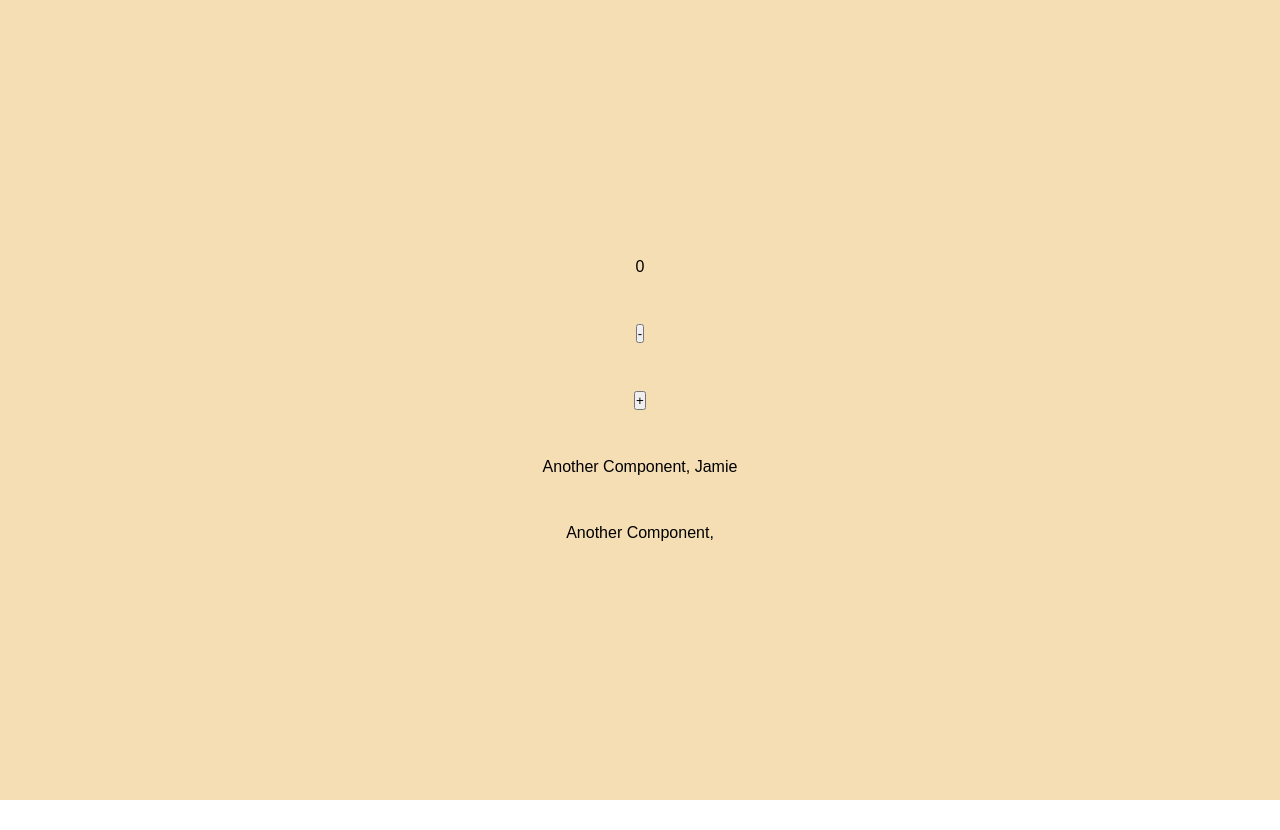
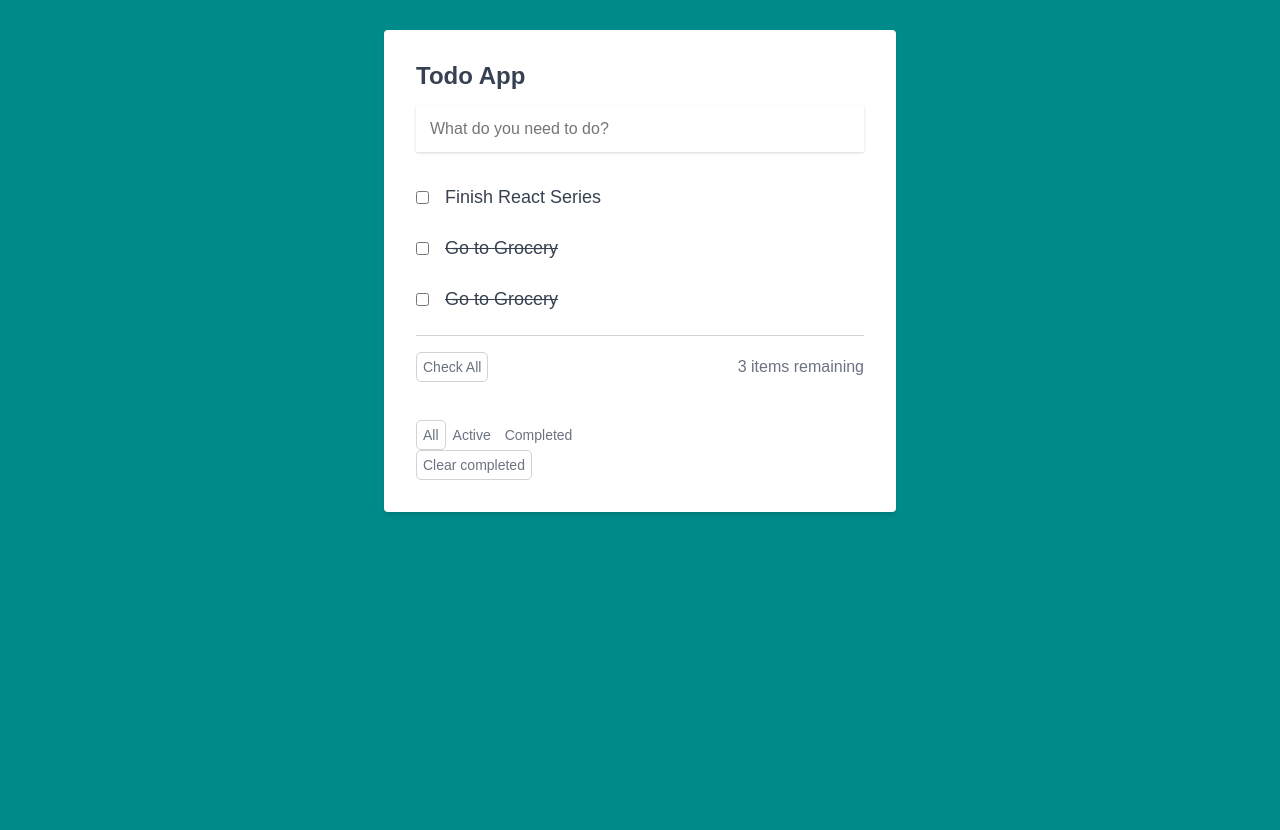
Before and after one commit to JamieVos991/Laracast-React, a React (Create React App) app: page / in a window 1280 px wide. Before the commit the page ends 800 px from the top, so only its background shows below. Built offline with nearby package versions, Linux system fonts and the light colour scheme.

Commit message:
initial markup and styles for todo app

```diff
--- a/src/Another.js
+++ /dev/null
@@ -1,9 +0,0 @@
-import React from "react";
-
-export default function Another(props) {
-    return (
-        <div>
-            Another Component, {props.name}
-        </div>
-    );
-}
--- a/src/App.css
+++ b/src/App.css
@@ -6,14 +6,8 @@
 
 body {
   font-family: sans-serif;
+  background: darkcyan;
 }
 
-.App {
-  display: flex;
-  justify-content: center;
-  align-items: center;
-  background: wheat;
-  height: 100vh;
-  flex-direction: column;
-  gap: 3rem;
+#root {
 }
--- a/src/App.js
+++ b/src/App.js
@@ -1,28 +1,8 @@
 import './App.css';
-import { useState } from 'react';
-import Another from './Another';
+import Todo from './components/Todo/Todo';
 
 function App() {
-  const [count, setCount] = useState(0);
-
-  function decrement() {
-    setCount(prevCount => prevCount - 1);
-  }
-
-  function increment() {
-    setCount(prevCount => prevCount + 1);
-  }
-
-  return (
-    <div className="App">
-      <span>{count}</span>
-      <button onClick={decrement}>-</button>
-      <button onClick={increment}>+</button>
-
-      <Another name="Jamie" />
-      <Another />
-    </div>
-  );
+  return <Todo />;
 }
 
 export default App;
--- /dev/null
+++ b/src/components/Todo/Todo.css
@@ -0,0 +1,215 @@
+.todo-app-container {
+  min-height: 100vh;
+}
+
+.container {
+  padding-top: 2.4rem;
+  width: 48rem;
+}
+
+.todo-app {
+  margin: auto;
+  margin-top: 30px;
+  padding: 2rem;
+  background: white;
+  border-radius: 0.25rem;
+  box-shadow: 0 4px 6px -1px rgba(0, 0, 0, 0.1),
+    0 2px 4px -1px rgba(0, 0, 0, 0.06);
+  max-width: 32rem;
+  color: #374151;
+}
+
+h2 {
+  font-size: 24px;
+  font-weight: bold;
+}
+
+.todo-input {
+  width: 100%;
+  border: none;
+  box-shadow: 0 1px 3px 0 rgba(0, 0, 0, 0.1), 0 1px 2px 0 rgba(0, 0, 0, 0.06);
+  padding: 14px;
+  font-size: 16px;
+  margin-top: 16px;
+}
+
+.todo-list {
+  margin-top: 32px;
+}
+
+.todo-item-container {
+  display: flex;
+  justify-content: space-between;
+  align-items: center;
+  margin-top: 24px;
+}
+
+.todo-item {
+  display: flex;
+  align-items: center;
+  flex: 1;
+  font-size: 18px;
+  margin-right: 24px;
+}
+
+.todo-item-label {
+  margin-left: 16px;
+}
+
+.todo-item-input {
+  margin-left: 8px;
+  width: 100%;
+  border: none;
+  box-shadow: 0 1px 3px 0 rgba(0, 0, 0, 0.1), 0 1px 2px 0 rgba(0, 0, 0, 0.06);
+  padding: 6px 8px;
+  font-size: 18px;
+}
+
+.line-through {
+  text-decoration: line-through;
+}
+
+.x-button {
+  background: white;
+  color: #6b7280;
+  border: none;
+  cursor: pointer;
+}
+
+.x-button:hover {
+  color: #1f2937;
+}
+
+.x-button-icon {
+  width: 1.5rem;
+  height: 1.5rem;
+}
+
+.button {
+  color: #6b7280;
+  font-size: 14px;
+  background: white;
+  border: 1px solid lightgray;
+  padding: 6px;
+  border-radius: 5px;
+  cursor: pointer;
+}
+
+.button:hover {
+  border: 1px solid lightgray;
+}
+
+.filter-button {
+  border: 1px solid white;
+}
+
+.filter-button-active {
+  border: 1px solid lightgray;
+}
+
+.check-all-container {
+  display: flex;
+  justify-content: space-between;
+  align-items: center;
+  color: #6b7280;
+  margin-top: 22px;
+  padding-top: 16px;
+  border-top: 1px solid lightgray;
+}
+
+.other-buttons-container {
+  display: flex;
+  justify-content: space-between;
+  align-items: center;
+  color: #6b7280;
+  margin-top: 22px;
+  padding-top: 16px;
+  border-top: 1px solid lightgray;
+}
+
+.no-todos-container {
+  width: 300px;
+  margin: 30px auto;
+}
+
+.no-todos-container p {
+  margin-top: 20px;
+  text-align: center;
+}
+
+.name-container {
+  margin-bottom: 40px;
+}
+
+.name-label {
+  margin-top: 15px;
+}
+
+.toggles-container {
+  margin: 20px 0;
+}
+
+nav {
+  background: white;
+  padding: 16px;
+}
+
+nav ul {
+  display: flex;
+  justify-content: center;
+  margin: auto;
+}
+
+nav ul li:not(:first-child) {
+  margin-left: 16px;
+}
+
+.active {
+  font-weight: bold;
+}
+
+/* Transitions  */
+
+.slide-vertical-enter {
+  opacity: 0;
+  transform: translateY(-20px);
+}
+
+.slide-vertical-enter-active {
+  opacity: 1;
+  transform: translateY(0);
+  transition: all 300ms;
+}
+
+.slide-vertical-exit {
+  opacity: 1;
+  transform: translateY(0);
+}
+
+.slide-vertical-exit-active {
+  opacity: 0;
+  transition: all 300ms;
+  transform: translateY(-20px);
+}
+
+.slide-horizontal-enter {
+  opacity: 0;
+  transform: translateX(20px);
+}
+
+.slide-horizontal-enter-active {
+  opacity: 1;
+  transform: translateX(0);
+  transition: all 300ms;
+}
+
+.slide-horizontal-exit {
+  opacity: 1;
+  transform: translateX(0);
+}
+
+.slide-horizontal-exit-active {
+  opacity: 0;
+  transition: all 300ms;
+  transform: translateX(20px);
+}
--- /dev/null
+++ b/src/components/Todo/Todo.js
@@ -0,0 +1,102 @@
+import React from 'react';
+import './Todo.css';
+
+export default function Another(props) {
+  return (
+    <div className="todo-app-container">
+      <div className="todo-app">
+        <h2>Todo App</h2>
+        <form action="#">
+          <input
+            type="text"
+            className="todo-input"
+            placeholder="What do you need to do?"
+          />
+        </form>
+
+        <ul className="todo-list">
+          <li className="todo-item-container">
+            <div className="todo-item">
+              <input type="checkbox" />
+              <span className="todo-item-label">Finish React Series</span>
+            </div>
+            <button className="x-button">
+              <svg
+                className="x-button-icon"
+                fill="none"
+                viewBox="0 0 24 24"
+                stroke="currentColor"
+              />
+              <path
+                strokeLinecap="round"
+                strokeLinejoin="round"
+                strokeWidth={2}
+                d="M6 18L18 6M6 6l12 12"
+              />
+            </button>
+          </li>
+          <li className="todo-item-container">
+            <div className="todo-item">
+              <input type="checkbox" />
+              <span className="todo-item-label line-through">
+                Go to Grocery
+              </span>
+            </div>
+            <button className="x-button">
+              <svg
+                className="x-button-icon"
+                fill="none"
+                viewBox="0 0 24 24"
+                stroke="currentColor"
+              />
+              <path
+                strokeLinecap="round"
+                strokeLinejoin="round"
+                strokeWidth={2}
+                d="M6 18L18 6M6 6l12 12"
+              />
+            </button>
+          </li>
+          <li className="todo-item-container">
+            <div className="todo-item">
+              <input type="checkbox" />
+              <span className="todo-item-label line-through">
+                Go to Grocery
+              </span>
+            </div>
+            <button className="x-button">
+              <svg
+                className="x-button-icon"
+                fill="none"
+                viewBox="0 0 24 24"
+                stroke="currentColor"
+              />
+              <path
+                strokeLinecap="round"
+                strokeLinejoin="round"
+                strokeWidth={2}
+                d="M6 18L18 6M6 6l12 12"
+              />
+            </button>
+          </li>
+        </ul>
+        <div className="check-all-container">
+          <div>
+            <div className="button">Check All</div>
+          </div>
+          <span>3 items remaining</span>
+        </div>
+        <div className="other-buttons container">
+          <div>
+            <button className="button filter-button filter-button-active">
+              All
+            </button>
+            <button className="button filter-button">Active</button>
+            <button className="button filter-button">Completed</button>
+          </div>
+          <button className="button">Clear completed</button>
+        </div>
+      </div>
+    </div>
+  );
+}
```
